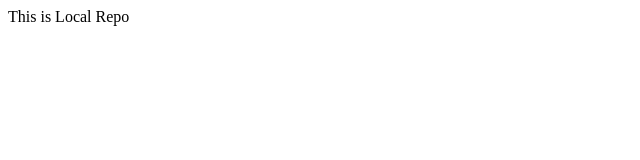
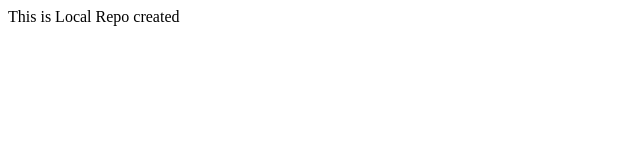
Before and after one commit to VankamallaKiranteja/Feature1, a plain HTML site: page index.html in a window 1280 px wide. Shown: the full height of the page, 0-640 px from the left. Drawn offline with Linux system fonts and the light colour scheme.

Commit message:
changes on local repo

```diff
--- a/index.html
+++ b/index.html
@@ -1 +1 @@
-<p>This is Local Repo</p>
+<p>This is Local Repo created</p>
--- a/style.css
+++ b/style.css
@@ -1,3 +1,3 @@
 p{
-    color:red
+    color:red;
 }
```
Also changed, not shown: 1 other file.
